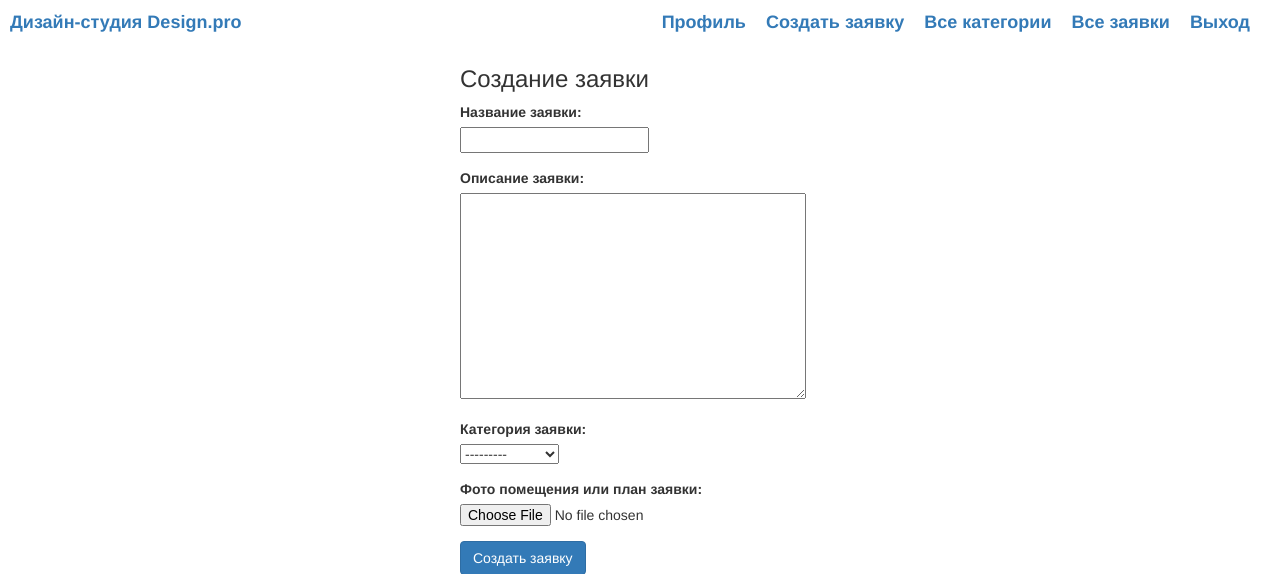
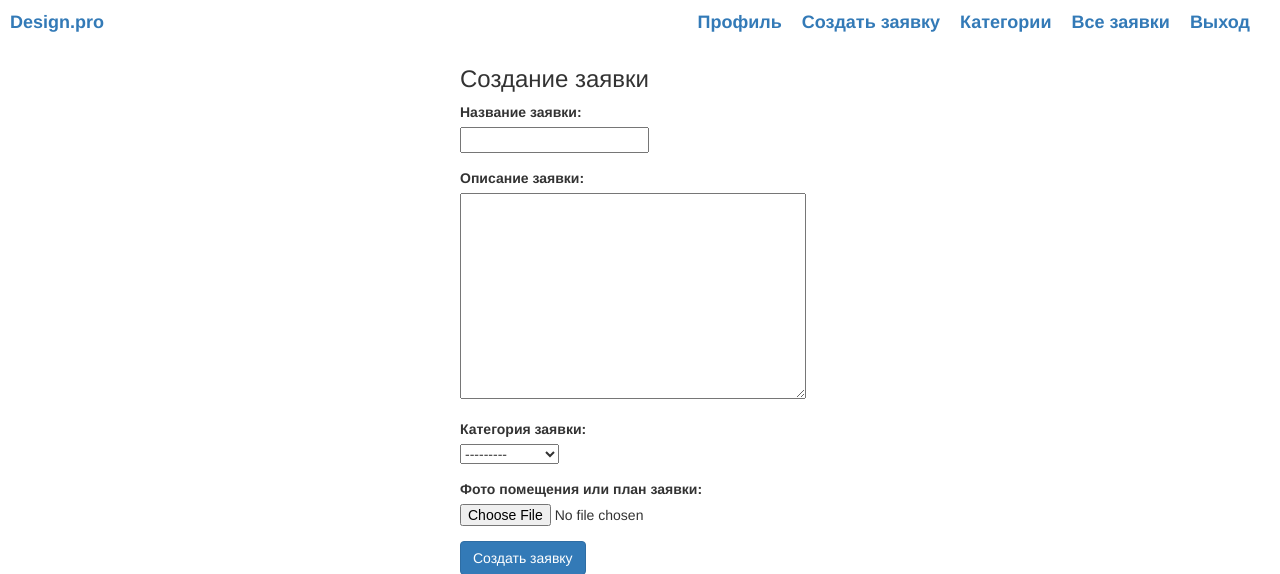
Before and after one commit to NiviroWils/-2-, a Django app: page /cabinet/application/create/ in a window 1280 px wide. Shown: the top 574 px of the page. Run offline with Django 4.2, Linux system fonts and the light colour scheme; a user stored in the database is signed in; data comes from the database, SQL or seed files in the repository; some libraries are stand-ins or nearby versions.

Commit message:
Update base.html

```diff
--- a/UP-2/templates/base.html
+++ b/UP-2/templates/base.html
@@ -10,7 +10,7 @@
     <header>
         <nav class="navbar-dark fixed" style="padding: 10px">
           <a href="/" style="font-size: 18px; font-weight: bold;">
-              {% block extra_title %}Дизайн-студия Design.pro{% endblock %}
+              {% block extra_title %}Design.pro{% endblock %}
           </a>
           {% if user.is_authenticated %}
           <a href="{% url 'logout' %}" style="font-size: 18px; font-weight: bold; float: right; margin-right: 20px">
@@ -21,7 +21,7 @@
                     Все заявки
                 </a>
                 <a href="{% url 'categories_list' %}" style="font-size: 18px; font-weight: bold; float: right; margin-right: 20px">
-                    Все категории
+                    Категории
                 </a>
             {% endif %}
            <a href="{% url 'create_application' %}" style="font-size: 18px; font-weight: bold; float: right; margin-right: 20px">
```
